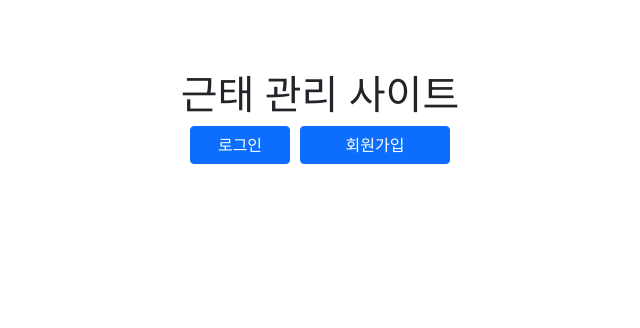
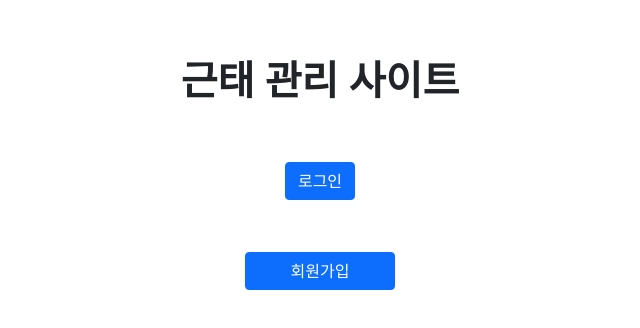
Before and after one commit to KurlyTeam2/Mini-project-frontend, a React (Create React App) app: page / in a window 1280 px wide. Shown: the part 230-558 px from the top of the page, without its empty margins (320-960 px from the left). Built offline with nearby package versions, Linux system fonts and the light colour scheme.

Commit message:
margin 수정

```diff
--- a/package.json
+++ b/package.json
@@ -10,12 +10,14 @@
     "@types/node": "^16.11.33",
     "@types/react": "^18.0.9",
     "@types/react-dom": "^18.0.3",
+    "@types/styled-components": "^5.1.25",
     "bootstrap": "^5.1.3",
     "react": "^18.1.0",
     "react-bootstrap": "^2.3.1",
     "react-dom": "^18.1.0",
     "react-router-dom": "^6.3.0",
     "react-scripts": "5.0.1",
+    "styled-components": "^5.3.5",
     "typescript": "^4.6.4",
     "web-vitals": "^2.1.4"
   },
--- a/src/pages/Home.tsx
+++ b/src/pages/Home.tsx
@@ -1,20 +1,43 @@
 import {Link} from "react-router-dom";
-import {Button, Container} from "react-bootstrap";
+import {Button} from "react-bootstrap";
 import 'bootstrap/dist/css/bootstrap.min.css';
+import  styled  from "styled-components";
+
+const Container = styled.div`
+  width: 100vw;
+  height: 100vh;
+  display: flex;
+  align-items: center;
+  justify-content: center;
+`;
+
+const Box = styled.div`
+  width: 30%;
+  height: 30%;
+  display: flex;
+  flex-direction: column;
+  justify-content: space-between;
+  align-items: center;
+
+`;
+const Title = styled.text`
+  font-size: 40px;
+  font-weight: 600;
+`;
 
 const Home = () => {
 
   return (
-    <Container style={{marginTop: 300}}>
-      <h1 style={{textAlign: "center"}}>근태 관리 사이트</h1>
-      <div style={{textAlign: "center"}}>
-        <Link to="/login">
-          <Button style={{marginRight: 10, width: 100}}>로그인</Button>
-        </Link>
-        <Link to="/signup">
-          <Button style={{width: 150}}>회원가입</Button>
-        </Link>
-      </div>
+    <Container>
+      <Box>
+        <Title>근태 관리 사이트</Title>
+          <Link to="/login">
+            <Button >로그인</Button>
+          </Link>
+          <Link to="/signup">
+            <Button style={{width: 150}}>회원가입</Button>
+          </Link>
+      </Box>
     </Container>
   )
 }
--- a/src/pages/Login.tsx
+++ b/src/pages/Login.tsx
@@ -1,6 +1,21 @@
-import {Button, Container, Form} from "react-bootstrap";
+import {Button, Form} from "react-bootstrap";
 import {Link, useNavigate} from "react-router-dom";
-import {ChangeEvent, useCallback, useState} from "react";
+import { ChangeEvent, useCallback, useState } from "react";
+import styled from "styled-components";
+const Container = styled.div`
+  width: 100vw;
+  height: 100vh;
+  display: flex;
+  align-items: center;
+  justify-content: center;
+`;
+
+const Box = styled.div`
+  display: flex;
+  flex-direction: column;
+  justify-content: space-between;
+
+`;
 
 const Login = () => {
   const [id, setId] = useState("");
@@ -30,7 +45,8 @@ const Login = () => {
   }
 
   return (
-    <Container style={{justifyContent: "center", marginTop: 200, marginLeft: 500}}>
+    <Container style={{}}>
+      <Box>
       <h2>로그인</h2>
       <Form style={{borderWidth: 10, width: 500}}>
         <Form.Group className="mb-3" controlId="formBasicEmail">
@@ -48,6 +64,8 @@ const Login = () => {
           <Button style={{width: 120}}>회원가입</Button>
         </Link>
       </Form>
+      </Box>
+
     </Container>
   )
 }
--- a/src/pages/Signup.tsx
+++ b/src/pages/Signup.tsx
@@ -1,6 +1,23 @@
-import {Button, Container, Form} from "react-bootstrap";
+import {Button, Form} from "react-bootstrap";
 import {useNavigate} from "react-router-dom";
-import {ChangeEvent, useCallback, useState} from "react";
+import { ChangeEvent, useCallback, useState } from "react";
+import styled from "styled-components";
+
+const Container = styled.div`
+  background-image: "../image/login.jpg";
+  width: 100vw;
+  height: 100vh;
+  display: flex;
+  align-items: center;
+  justify-content: center;
+`;
+
+const Box = styled.div`
+  display: flex;
+  flex-direction: column;
+  justify-content: space-between;
+
+`;
 
 const Signup = () => {
   const [id, setId] = useState("");
@@ -29,8 +46,9 @@ const Signup = () => {
   }
 
   return (
-      <Container style={{justifyContent: "center", marginTop: 200, marginLeft: 500}}>
-        <h2>회원가입</h2>
+    <Container>
+      <Box>
+      <h2>회원가입</h2>
         <Form style={{borderWidth: 10, width: 500}}>
           <Form.Group className="mb-3" controlId="formBasicEmail">
             <Form.Label>ID</Form.Label>
@@ -49,6 +67,7 @@ const Signup = () => {
 
           <Button style={{width: 120}} onClick={() => handleSignupButtonClick()}>회원가입</Button>
         </Form>
+      </Box>
       </Container>
   )
 }
```
Also changed, not shown: src/image/login.jpg (added), 1 other file (tests, documents, lock files or other folders).
